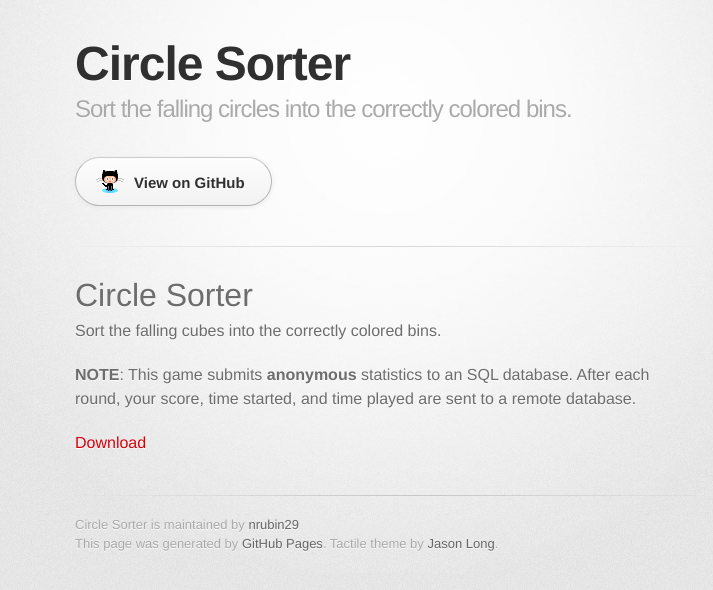
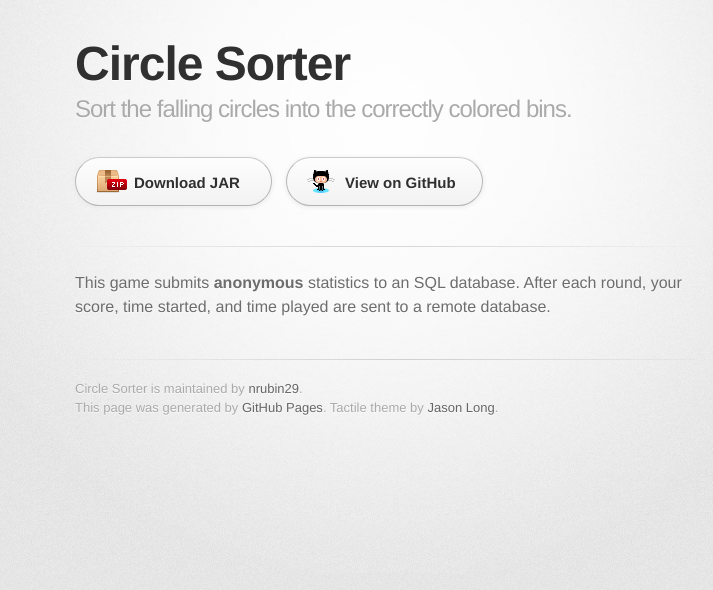
Before and after one commit to nrubin29/circlesorter, a plain HTML site: page index.html in a window 1280 px wide. Shown: the whole page, without its empty margins (255-968 px from the left). Drawn offline with Linux system fonts and the light colour scheme; a web font is replaced by a local one.

Commit message:
Improved website. New executable.

```diff
--- a/index.html
+++ b/index.html
@@ -24,6 +24,8 @@
         </header>
 
         <section id="downloads" class="clearfix">
+            <a href="https://github.com/nrubin29/circlesorter/raw/gh-pages/circlesorter.jar?raw=true" id="download-zip"
+               class="button"><span>Download JAR</span></a>
             <a href="https://github.com/nrubin29/circlesorter" id="view-on-github"
                class="button"><span>View on GitHub</span></a>
         </section>
@@ -31,19 +33,13 @@
         <hr>
 
         <section id="main_content">
-          <h1>
-              <a name="circlesorter" class="anchor" href="#circlesorter"><span class="octicon octicon-link"></span></a>Circle
-              Sorter</h1>
 
-            <p>Sort the falling cubes into the correctly colored bins.</p>
-
-<p><strong>NOTE</strong>: This game submits <strong>anonymous</strong> statistics to an SQL database. After each round, your score, time started, and time played are sent to a remote database.</p>
+            <p>This game submits <strong>anonymous</strong> statistics to an SQL database. After each round, your score,
+                time started, and time played are sent to a remote database.</p>
         </section>
 
-          <a href="https://github.com/nrubin29/circlesorter/raw/gh-pages/circlesorter.jar?raw=true">Download</a>
-
           <footer>
-              Circle Sorter is maintained by <a href="https://github.com/nrubin29">nrubin29</a><br>
+              Circle Sorter is maintained by <a href="https://github.com/nrubin29">nrubin29</a>.<br>
               This page was generated by <a href="http://pages.github.com">GitHub Pages</a>. Tactile theme by <a href="https://twitter.com/jasonlong">Jason Long</a>.
         </footer>
 
```
Also changed, not shown: 1 other file.
